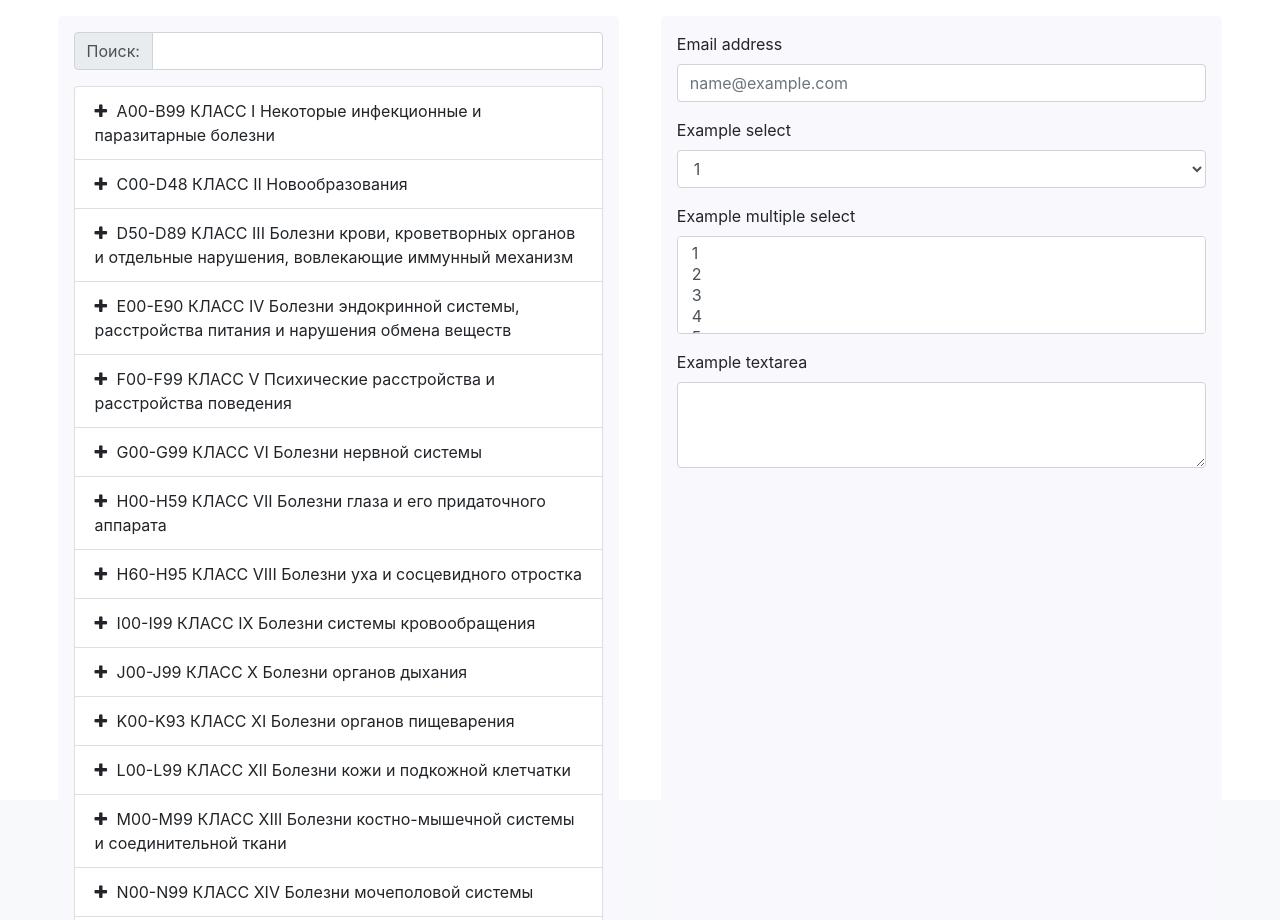
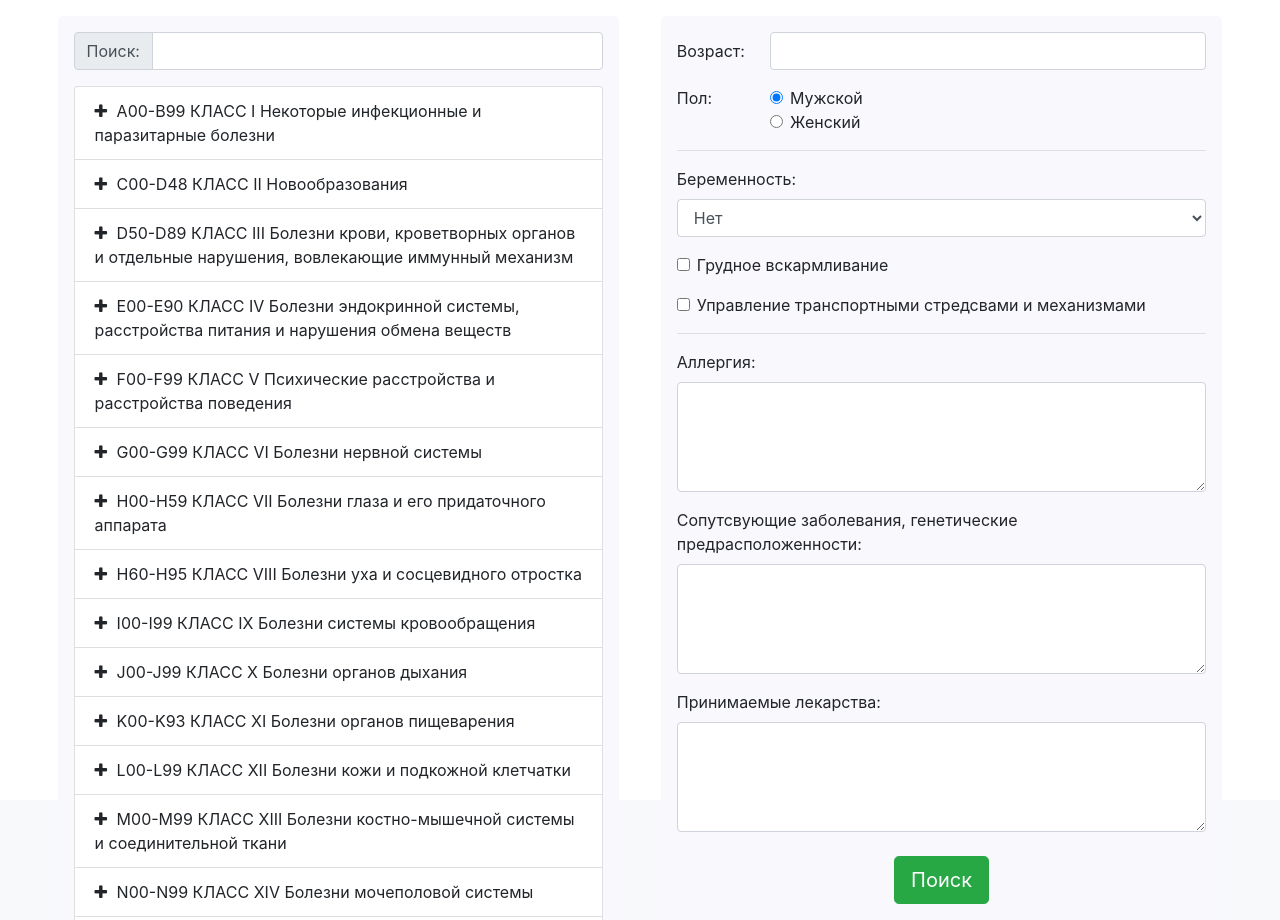
Before and after one commit to YanaPlatonova/CDSS, a plain HTML site: page frontend/index.html in a window 1280 px wide. Shown: the top 920 px of the page. Drawn offline with Linux system fonts and the light colour scheme.

Commit message:
frontend

```diff
--- a/frontend/index.html
+++ b/frontend/index.html
@@ -21,46 +21,82 @@
           <div class="input-group-prepend">
             <span class="input-group-text" id="inputGroup-sizing-default">Поиск:</span>
           </div>
-          <input type="text" class="form-control"  id="input-search" aria-describedby="inputGroup-sizing-default">
+          <input type="text" class="form-control" id="input-search" aria-describedby="inputGroup-sizing-default">
         </div>
         <div id="tree"></div>
       </div>
       <div class="properties">
         <form>
+          <div class="form-group row">
+            <label for="age" class="col-sm-2 col-form-label">Возраст: </label>
+            <div class="col-sm-10">
+              <input type="number" class="form-control" id="age">
+            </div>
+          </div>
+          <div class="row">
+            <legend class="col-form-label col-sm-2 pt-0">Пол:</legend>
+            <div class="col-sm-10">
+              <div class="form-check">
+                <input class="form-check-input" type="radio" name="gridRadios" id="male" value="male" checked>
+                <label class="form-check-label" for="male">
+                  Мужской
+                </label>
+              </div>
+              <div class="form-check">
+                <input class="form-check-input" type="radio" name="gridRadios" id="female" value="female">
+                <label class="form-check-label" for="female">
+                  Женский
+                </label>
+              </div>
+
+            </div>
+          </div>
+          <hr />
           <div class="form-group">
-            <label for="exampleFormControlInput1">Email address</label>
-            <input type="email" class="form-control" id="exampleFormControlInput1" placeholder="name@example.com">
-          </div>
-          <div class="form-group">
-            <label for="exampleFormControlSelect1">Example select</label>
-            <select class="form-control" id="exampleFormControlSelect1">
-              <option>1</option>
-              <option>2</option>
-              <option>3</option>
-              <option>4</option>
-              <option>5</option>
+            <label for="pregnancy">Беременность:</label>
+            <select class="form-control" id="pregnancy">
+              <option>Нет</option>
+              <option>I</option>
+              <option>II</option>
+              <option>III</option>
             </select>
           </div>
           <div class="form-group">
-            <label for="exampleFormControlSelect2">Example multiple select</label>
-            <select multiple class="form-control" id="exampleFormControlSelect2">
-              <option>1</option>
-              <option>2</option>
-              <option>3</option>
-              <option>4</option>
-              <option>5</option>
-            </select>
+            <div class="form-check">
+              <input class="form-check-input" type="checkbox" id="lactation">
+              <label class="form-check-label" for="lactation">
+                Грудное вскармливание
+              </label>
+            </div>
           </div>
           <div class="form-group">
-            <label for="exampleFormControlTextarea1">Example textarea</label>
-            <textarea class="form-control" id="exampleFormControlTextarea1" rows="3"></textarea>
+            <div class="form-check">
+              <input class="form-check-input" type="checkbox" id="drive">
+              <label class="form-check-label" for="drive">
+                Управление транспортными стредсвами и механизмами
+              </label>
+            </div>
+          </div>
+          <hr>
+          <div class="form-group">
+            <label for="group_allerg">Аллергия:</label>
+            <textarea class="form-control" id="group_allerg" rows="4"></textarea>
+          </div>
+          <div class="form-group">
+            <label for="andWith">Сопутсвующие заболевания, генетические предрасположенности:</label>
+            <textarea class="form-control" id="andWith" rows="4"></textarea>
+          </div>
+          <div class="form-group">
+            <label for="andTn">Принимаемые лекарства:</label>
+            <textarea class="form-control" id="andTn" rows="4"></textarea>
+          </div>
+          <div class="controller_button-wrapper">
+            <button type="button" class="btn btn-success btn-lg">Поиск</button>
           </div>
         </form>
       </div>
     </div>
-    <div class="controller_button-wrapper">
-      <button type="button" class="btn btn-success btn-lg">Поиск</button>
-    </div>
+
   </div>
 
 
```
